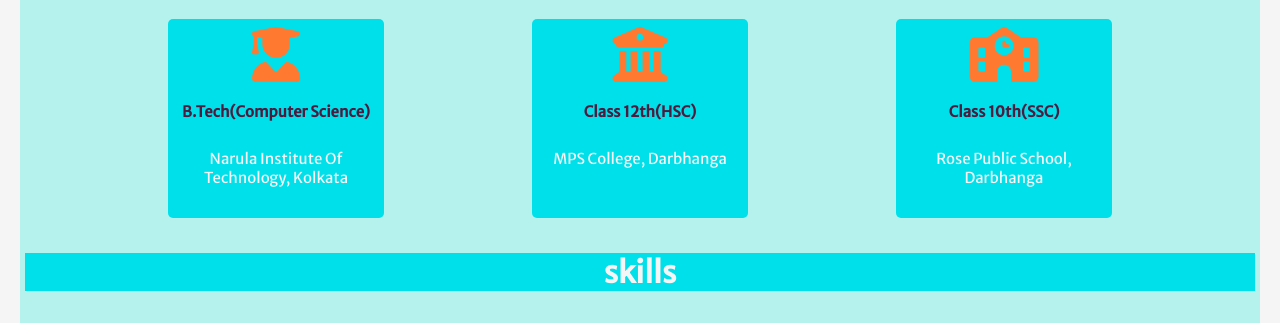
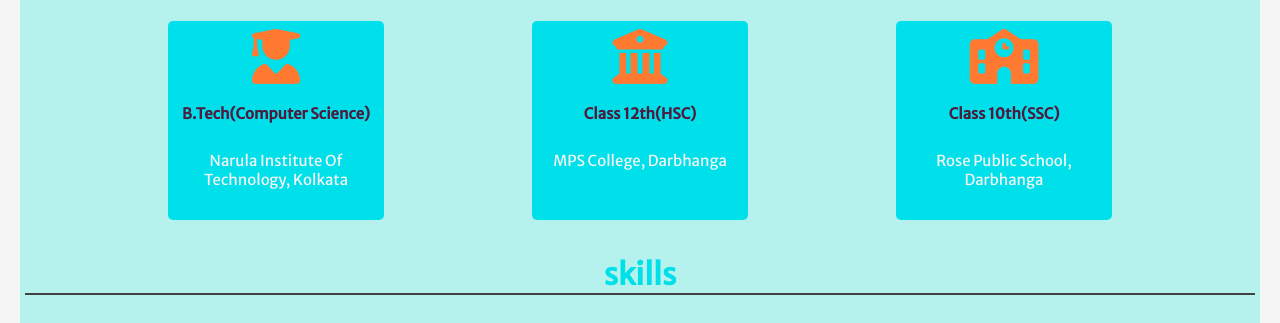
Before and after one commit to gopalkrs/portfolio-web-project, a plain HTML site: page index.html in a window 1280 px wide. Shown: the part 700-1023 px from the top of the page. Drawn offline with Linux system fonts and the light colour scheme.

Commit message:
changed some styles,were looking odd after deploy

```diff
--- a/portfolio.css
+++ b/portfolio.css
@@ -45,10 +45,10 @@ h2{
     text-decoration: underline;
 }
 h3 {
-    color: whitesmoke;
+    color: #00E0EA;
     font-size: 30px;
     text-align: center;
-    background-color: #00E0EA;
+    border-bottom: 2px solid #404040;
 }
 .projects-tab h4 {
     color: #4E1A3D;
```
